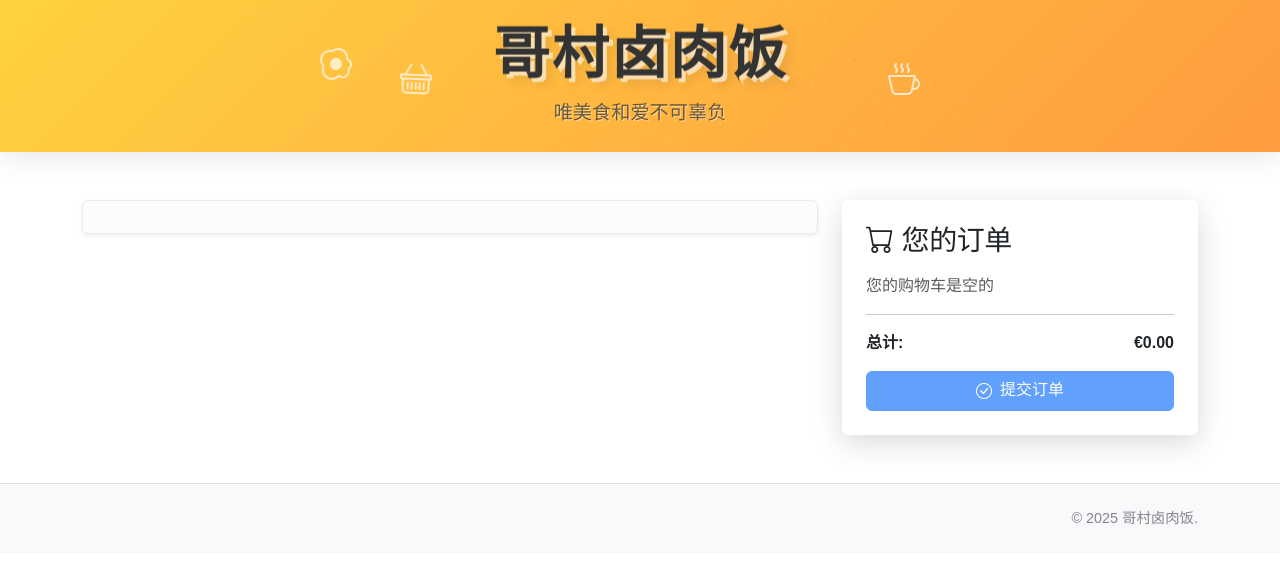
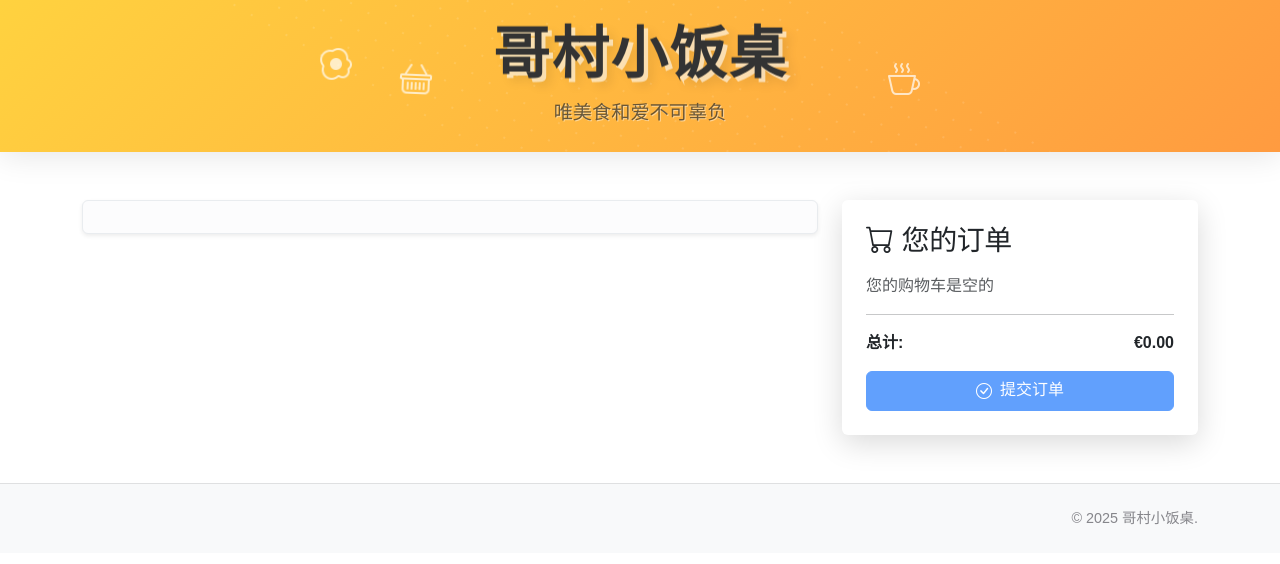
Before and after one commit to sssjjw/gclrf, a website: page index.html in a window 1280 px wide. Drawn offline with nearby package versions, Linux system fonts and the light colour scheme; no server answers; a web font is replaced by a local one.

Commit message:
index.html

```diff
--- a/index.html
+++ b/index.html
@@ -24,7 +24,7 @@
             <i class="bi bi-cup-hot header-icon"></i>
             <i class="bi bi-basket header-icon"></i>
 
-            <h1 class="mb-0">哥村卤肉饭</h1>
+            <h1 class="mb-0">哥村小饭桌</h1>
             <p class="text-muted mt-2">唯美食和爱不可辜负</p>
         </div>
     </header>
@@ -167,7 +167,7 @@
 
                 </div>
                 <div class="col-md-6 text-md-end">
-                    <p class="mb-0">&copy; 2025 哥村卤肉饭.</p>
+                    <p class="mb-0">&copy; 2025 哥村小饭桌.</p>
                 </div>
             </div>
         </div>
```
